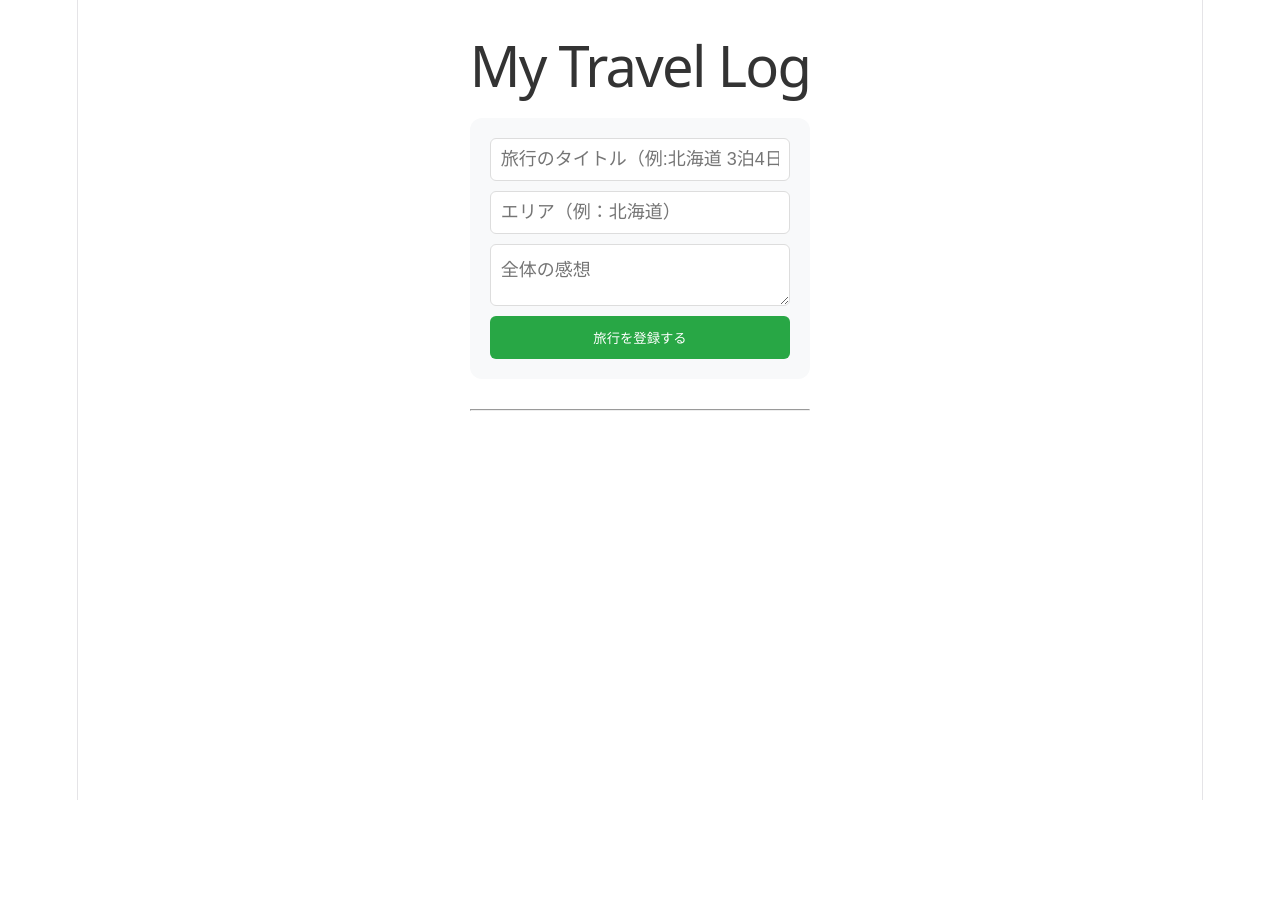
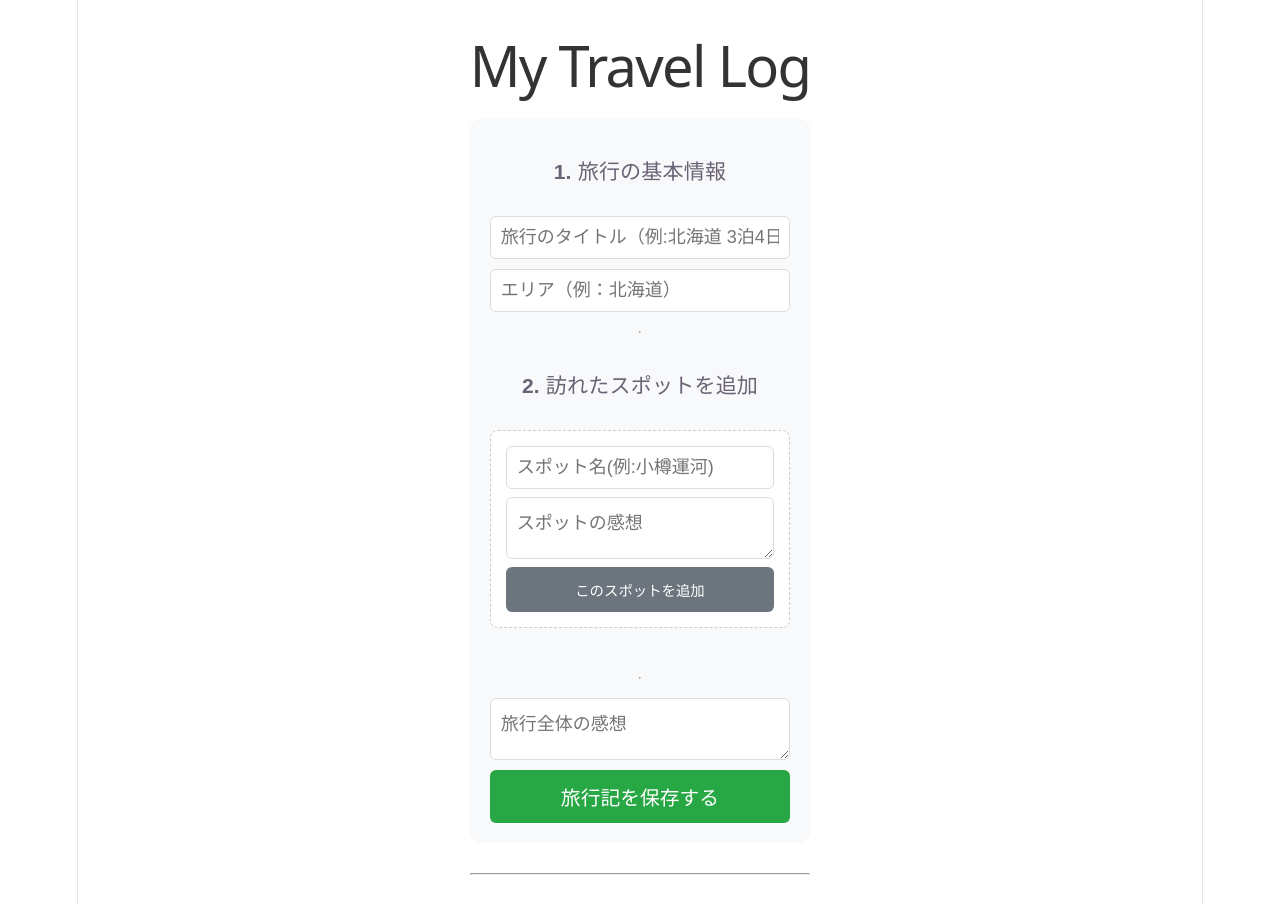
Before and after one commit to yoshinoriKuru/my-travel-log, a React (Vite) app: page / in a window 1280 px wide. Before the commit the page ends 800 px from the top, so only its background shows below. Built offline with nearby package versions, Linux system fonts and the light colour scheme.

Commit message:
feat:複数のスポットを登録できるようにして、スポット名からGoogleマップURLを自動生成する機能を追加

```diff
--- a/src/App.css
+++ b/src/App.css
@@ -108,3 +108,30 @@ h1 {
   color: #4285F4;
   text-decoration: none;
 }
+
+.spot-input-section {
+  background: #fff;
+  padding: 15px;
+  border: 1px dashed #ccc;
+  border-radius: 8px;
+  display: flex;
+  flex-direction: column;
+  gap: 8px;
+}
+
+.add-spot-button {
+  background-color: #6c757d !important;
+  font-size: 0.8rem !important;
+}
+
+.temp-spot-list {
+  margin: 10px 0;
+  padding-left: 20px;
+  font-size: 0.9rem;
+  color: #555;
+}
+
+.main-submit-button {
+  background-color: #28a745 !important;
+  font-size: 1.1rem !important;
+}
--- a/src/App.tsx
+++ b/src/App.tsx
@@ -26,39 +26,15 @@ interface TravelForm {
 }
 
 function App() {
-  // 2. サンプルデータ
-  // const [travels] = useState<TravelCard[]>([
-  //   {
-  //     id: 1,
-  //     title: "初夏の北海道　３泊４日",
-  //     area: "北海道",
-  //     totalComment: "天候にも恵まれて最高な旅行でした。",
-  //     spots: [
-  //       {
-  //         id: 101,
-  //         name: "小樽運河",
-  //         comment: "夜のガス灯がとてもロマンチックでした。",
-  //         mapUrl: "https://www.google.com/maps/search/?api=1&query=小樽運河"
-  //       },
-  //       {
-  //         id: 102,
-  //         name: "札幌市時計台",
-  //         comment: "街の中にポツンとあって驚いたけど、歴史を感じた。",
-  //         mapUrl: "https://www.google.com/maps/search/?api=1&query=札幌市時計台"
-  //       }
-  //     ]
-  //   }
-  // ]);
-
-  // 1. 旅行一覧のデータ
+  // 旅行一覧のデータのState
   const [travels, setTravels] = useState<TravelCard[]>([]);
 
-  // 2. フォーム入力中のデータ
+  // フォーム入力中のデータ(旅行の基本情報用)のState
   const [formData, setFormData] = useState<TravelForm>({
     title: "",
     area: "",
     totalComment: ""
-  })
+  });
 
   // 入力が変更された時の処理
   const handleChange = (e: React.ChangeEvent<HTMLInputElement | HTMLTextAreaElement>) => {
@@ -66,18 +42,54 @@ function App() {
     setFormData({ ...formData, [name]: value });
   };
 
+  // フォームに入力中の「スポット単体」のState
+  const [spotInput, setSpotInput] = useState<Omit<Spot, 'id'>>({
+    name: '',
+    comment: '',
+    mapUrl: '',
+  });
+
+  // この旅行に追加予定の「スポットリスト」のState
+  const [tempSpots, setTempSpots] = useState<Spot[]>([]);
+
+  // スポット入力欄が変更された時の処理
+  const handleSpotChange = (e: React.ChangeEvent<HTMLInputElement | HTMLTextAreaElement>) => {
+    const { name, value } = e.target;
+    setSpotInput({...spotInput, [name]: value});
+  };
+
+  // 「スポットをリストに追加」ボタンを押した時の処理
+  const addSpotToTempList = () => {
+    if (!spotInput.name) return;  // 名前が空なら追加しない
+
+      // 1. スポット名をエンコード(スペースや日本語をURLで使える形式に変換)
+      const encodedName = encodeURIComponent(spotInput.name);
+
+      // 2. GoogleMapの検索URLを作成
+      const generatedMapUrl = `https://www.google.com/maps/search/?api=1&query=${encodedName}`;
+
+      const newSpot: Spot ={
+        ...spotInput,
+        id: Date.now(),   // 簡易ID
+        mapUrl: generatedMapUrl,    // 自動生成したURLをセット
+      };
+      setTempSpots([...tempSpots, newSpot]);
+      setSpotInput({name: "", comment: "", mapUrl: ""});    // 入力欄をクリア
+  };
+
   // 保存ボタンが押された時の処理
   const handleSubmit = (e: React.SyntheticEvent) => {
-    e.preventDefault();
+    e.preventDefault();   // ページが勝手にリロードされるのを防ぐ
 
     const newTravel: TravelCard = {
       ...formData,
       id: Date.now(), // 簡易的なID生成
-      spots: []       // 最初は空のリスト
+      spots: tempSpots     // 溜めておいたスポットリストをここで合体
     };
 
     setTravels([...travels, newTravel]);                    // リストに追加
     setFormData({title: "", area: "", totalComment: ""});   // フォームを空にする
+    setTempSpots([]);                                       // スポットリストをリセット
   };
 
   return (
@@ -86,9 +98,10 @@ function App() {
 
       {/* 入力フォーム */}
       <form onSubmit={handleSubmit} className='travel-form'>
+        <h3>1. 旅行の基本情報</h3>
         <input
           name='title'
-          placeholder='旅行のタイトル（例:北海道 3泊4日）'
+          placeholder='旅行のタイトル（例:北海道 3泊4日)'
           value={formData.title}
           onChange={handleChange}
           required
@@ -100,13 +113,35 @@ function App() {
           onChange={handleChange}
           required
         />
+
+        <hr />
+
+        <h3>2. 訪れたスポットを追加</h3>
+        <div className='spot-input-section'>
+          <input name="name" placeholder='スポット名(例:小樽運河)' value={spotInput.name} onChange={handleSpotChange} />
+          <textarea name="comment" placeholder='スポットの感想' value={spotInput.comment} onChange={handleSpotChange}></textarea>
+          {/* <input name="mapUrl" placeholder='GoogleマップのURL' value={spotInput.mapUrl} onChange={handleSpotChange} /> */}
+          <button type='button' onClick={addSpotToTempList} className='add-spot-button'>
+            このスポットを追加
+          </button>
+        </div>
+
+        {/* 追加予定のスポット一覧を表示 */}
+        <ul className="temp-spot-list">
+          {tempSpots.map(spot => (
+            <li key={spot.id}>📍 {spot.name}</li>
+          ))}
+        </ul>
+
+        <hr />
+
         <textarea
           name="totalComment"
-          placeholder='全体の感想'
+          placeholder='旅行全体の感想'
           value={formData.totalComment}
           onChange={handleChange}
         />
-        <button type="submit">旅行を登録する</button>
+        <button type="submit" className='main-submit-button'>旅行記を保存する</button>
       </form>
 
       <hr />
```
